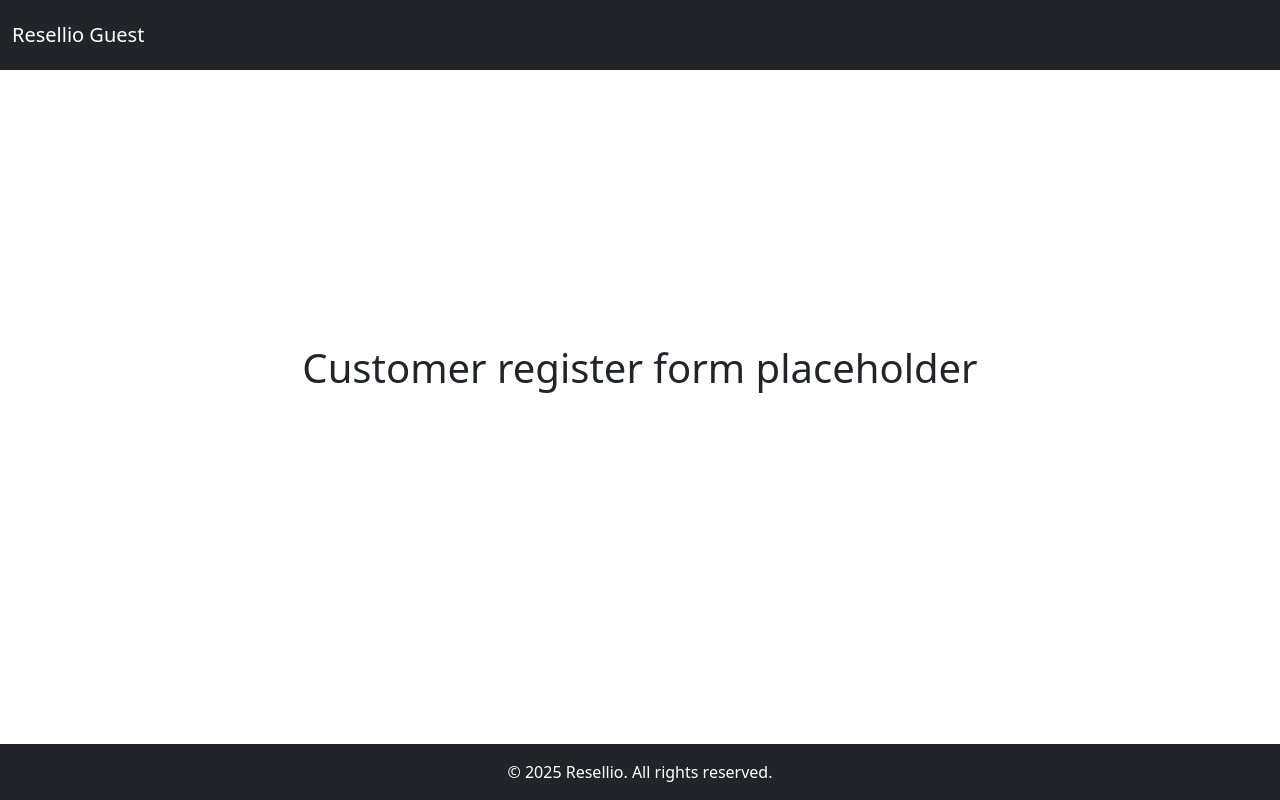
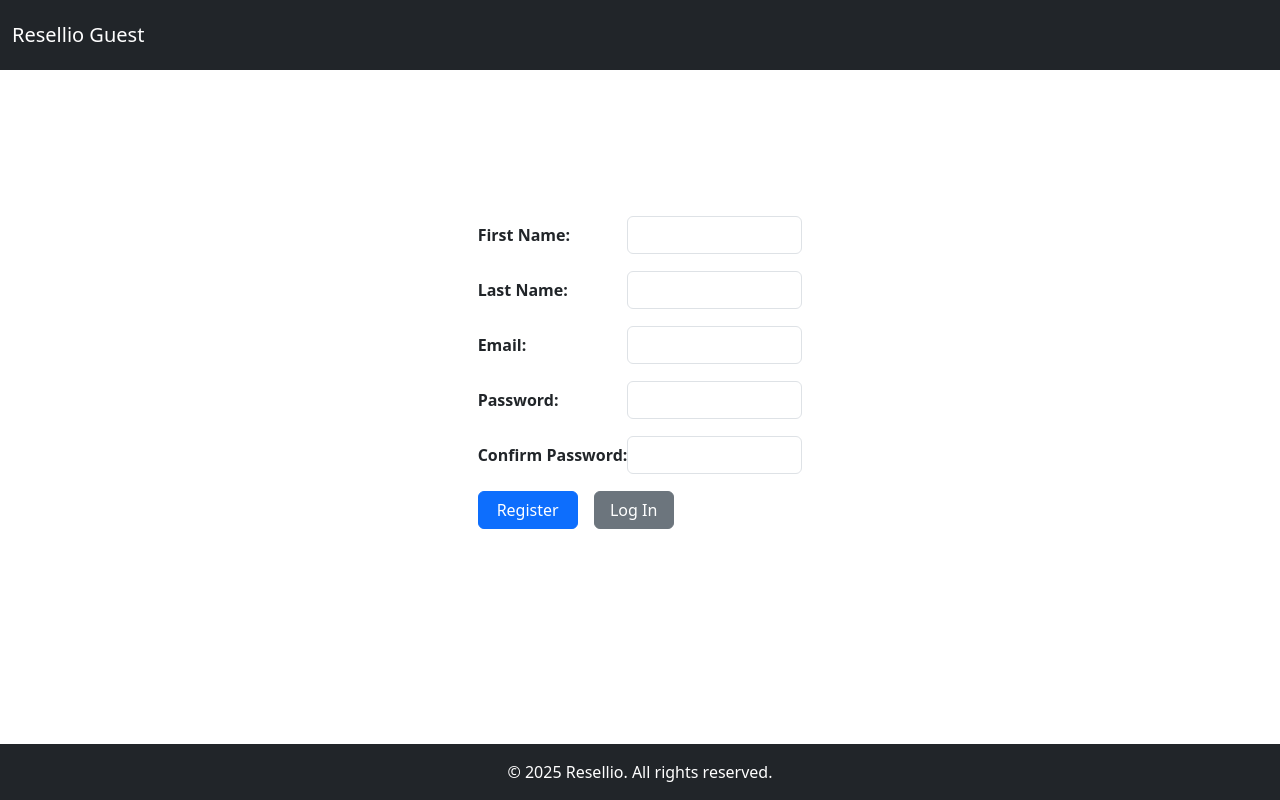
Before and after one commit to Egor332/Resellio, a React (Vite) app in the folder frontend/: page /customers/register in a window 1280 px wide. Built offline with nearby package versions, Linux system fonts and the light colour scheme.

Commit message:
RegisterCustomerForm

```diff
--- /dev/null
+++ b/frontend/src/components/RegisterCustomerForm/RegisterCustomerForm.tsx
@@ -0,0 +1,129 @@
+import {SyntheticEvent, useState} from "react";
+import {Link} from "react-router-dom";
+import formStyles from '../../styles/FormStyles.module.css'
+
+const RegisterCustomerForm = () => {
+    const [customerData, setCustomerData] = useState({
+        firstName: '',
+        lastName: '',
+        email: '',
+        password: ''
+    });
+    const [confirmPassword, setConfirmPassword] = useState<string>('');
+    const [errorMsg, setErrorMsg] = useState<string>('');
+
+    const handleChange = (e: React.ChangeEvent<HTMLInputElement>) => {
+        //setCustomerData({ ...customerData, [e.target.name]: e.target.value });
+            const { name, value } = e.target;
+            if (name === 'confirmPassword') {
+                setConfirmPassword(value);
+            } else {
+                setCustomerData({ ...customerData, [name]: value });
+            }
+    };
+
+    const handleSubmit = async (event: SyntheticEvent) => {
+        event.preventDefault();
+        if (customerData.password !== confirmPassword) {
+            setErrorMsg('Passwords do not match');
+            return;
+        }
+
+        try {
+            const response = await fetch('/api/customers/register', {
+                method: 'POST',
+                headers: {
+                    'Content-Type': 'application/json'
+                },
+                body: JSON.stringify(customerData)
+            });
+
+            console.log('check');
+            console.log('Response status:', response.status);
+
+            if (!response.ok){
+                throw new Error('Registration failed');
+            }
+
+            console.log('Registration successful');
+        }
+        catch (error) {
+            if (error instanceof Error) {
+                setErrorMsg(error.message);
+            } else {
+                setErrorMsg('An unknown error occurred');
+            }
+        }
+    };
+
+    return (
+        <form onSubmit={handleSubmit} className={`text-start ${formStyles['form']}`}>
+            <div className={formStyles['form-row']}>
+                <label className="form-label fw-bold">First Name:</label>
+                <input
+                    type="text"
+                    name="firstName"
+                    className={`form-control ${formStyles['form-input']}`}
+                    value={customerData.firstName}
+                    onChange={handleChange}
+                    required
+                />
+            </div>
+            <div className={formStyles['form-row']}>
+                <label className="form-label fw-bold">Last Name:</label>
+                <input
+                    type="text"
+                    name="lastName"
+                    className={`form-control ${formStyles['form-input']}`}
+                    value={customerData.lastName}
+                    onChange={handleChange}
+                    required
+                />
+            </div>
+            <div className={formStyles['form-row']}>
+                <label className="form-label fw-bold">Email:</label>
+                <input
+                    type="email"
+                    name="email"
+                    className={`form-control ${formStyles['form-input']}`}
+                    value={customerData.email}
+                    onChange={handleChange}
+                    required
+                />
+            </div>
+            <div className={formStyles['form-row']}>
+                <label className="form-label fw-bold">Password:</label>
+                <input
+                    type="password"
+                    name="password"
+                    className={`form-control ${formStyles['form-input']}`}
+                    value={customerData.password}
+                    onChange={handleChange}
+                    required
+                />
+            </div>
+            <div className={formStyles['form-row']}>
+                <label className="form-label fw-bold">Confirm Password:</label>
+                <input
+                    type="password"
+                    name="confirmPassword"
+                    className={`form-control ${formStyles['form-input']}`}
+                    value={confirmPassword}
+                    onChange={handleChange}
+                    required
+                />
+            </div>
+            {errorMsg && <div className="alert alert-danger">{errorMsg}</div>}
+            <div className={formStyles['btn-row']}>
+                <button type="submit" className={`btn btn-primary ${formStyles['btn-frst']}`}>
+                    Register
+                </button>
+                <Link to="/login" className={`btn btn-secondary ${formStyles['btn-scnd']}`}>
+                    Log In
+                </Link>
+            </div>
+        </form>
+    );
+};
+
+export default RegisterCustomerForm;
--- a/frontend/src/pages/RegisterCustomer/RegisterCustomer.tsx
+++ b/frontend/src/pages/RegisterCustomer/RegisterCustomer.tsx
@@ -1,9 +1,10 @@
 import CenteredContainer from "../../components/CenteredContainer/CenteredContainer";
+import RegisterCustomerForm from "../../components/RegisterCustomerForm/RegisterCustomerForm.tsx";
 
 function RegisterCustomer() {
     return (
         <CenteredContainer>
-            <h1>Customer register form placeholder</h1>
+            <RegisterCustomerForm/>
         </CenteredContainer>
     )
 }
```
